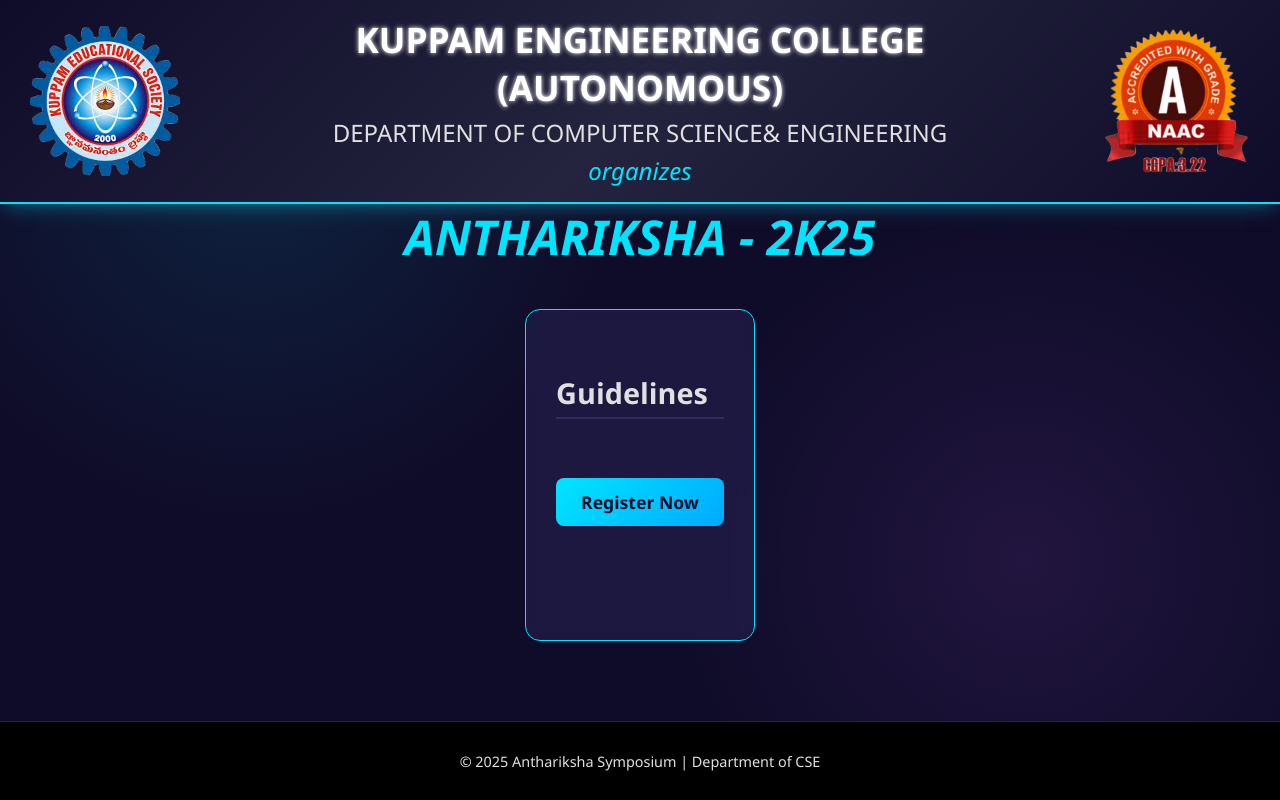
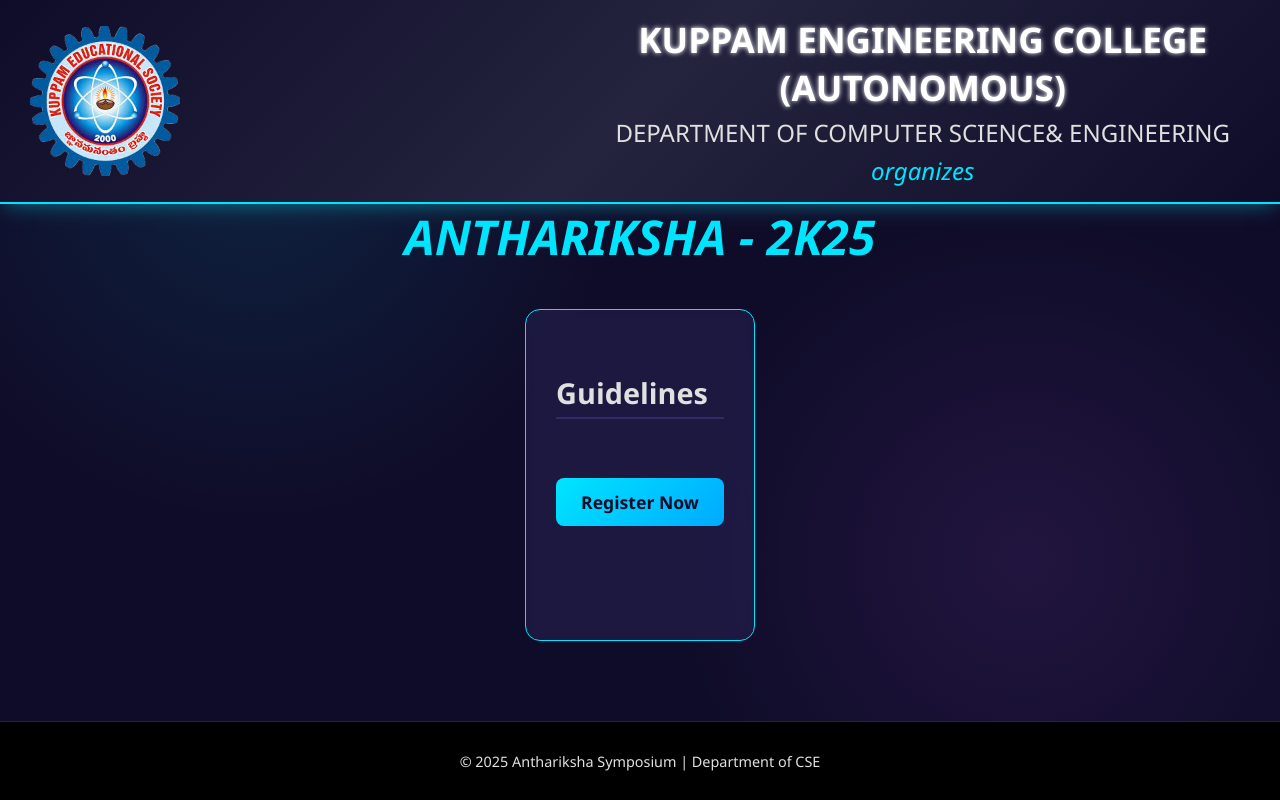
Before and after one commit to NandaKumar-21/Anthariksh, a plain HTML site: page event.html in a window 1280 px wide. Drawn offline with Linux system fonts and the light colour scheme.

Commit message:
Update event.html

```diff
--- a/event.html
+++ b/event.html
@@ -15,7 +15,6 @@
       <h2 class="dept">DEPARTMENT OF COMPUTER SCIENCE& ENGINEERING</h2>
       <p class="sy">organizes</p>
     </div>
-    <img src="images/naac.png" alt="NAAC Badge" class="naac-badge">
   </header>
   <center><h2 class="antha">ANTHARIKSHA - 2K25</h2></center>
   <main class="event-details">
```
